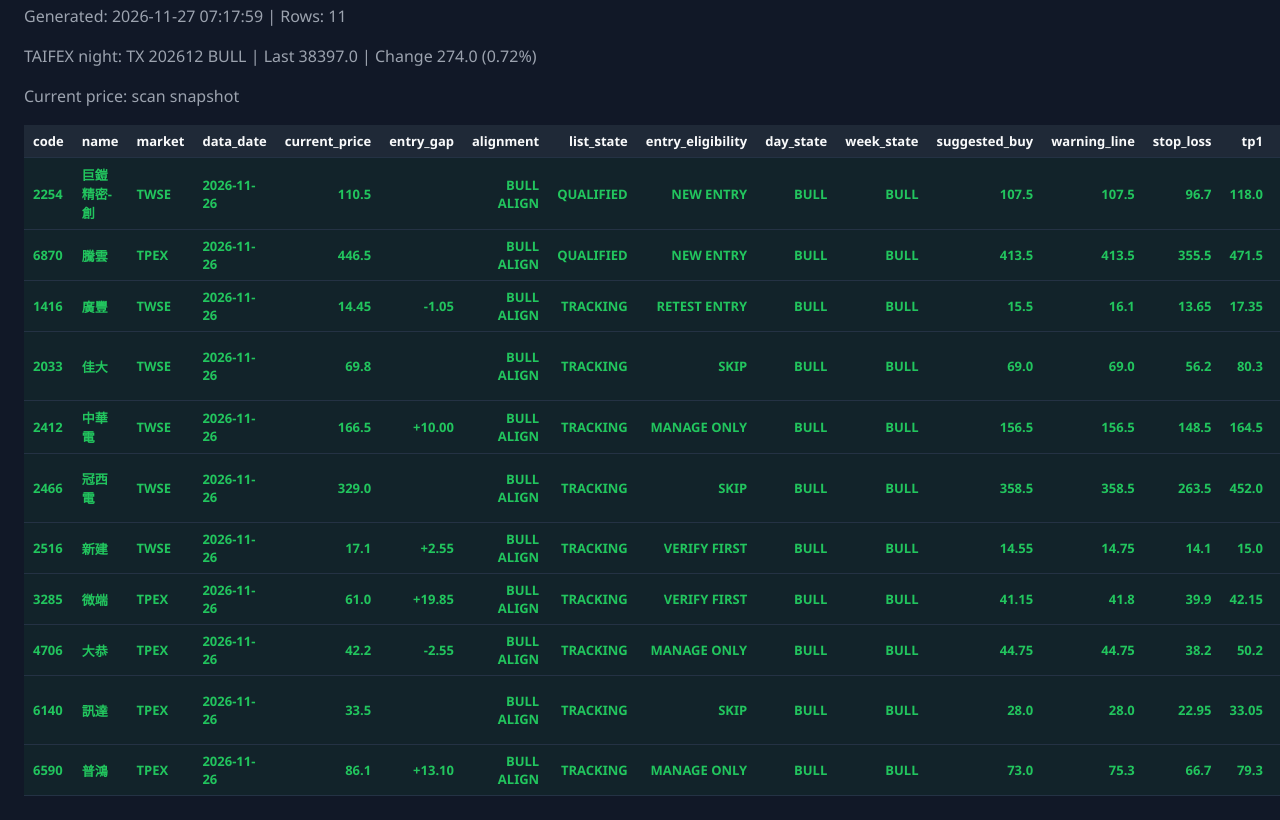
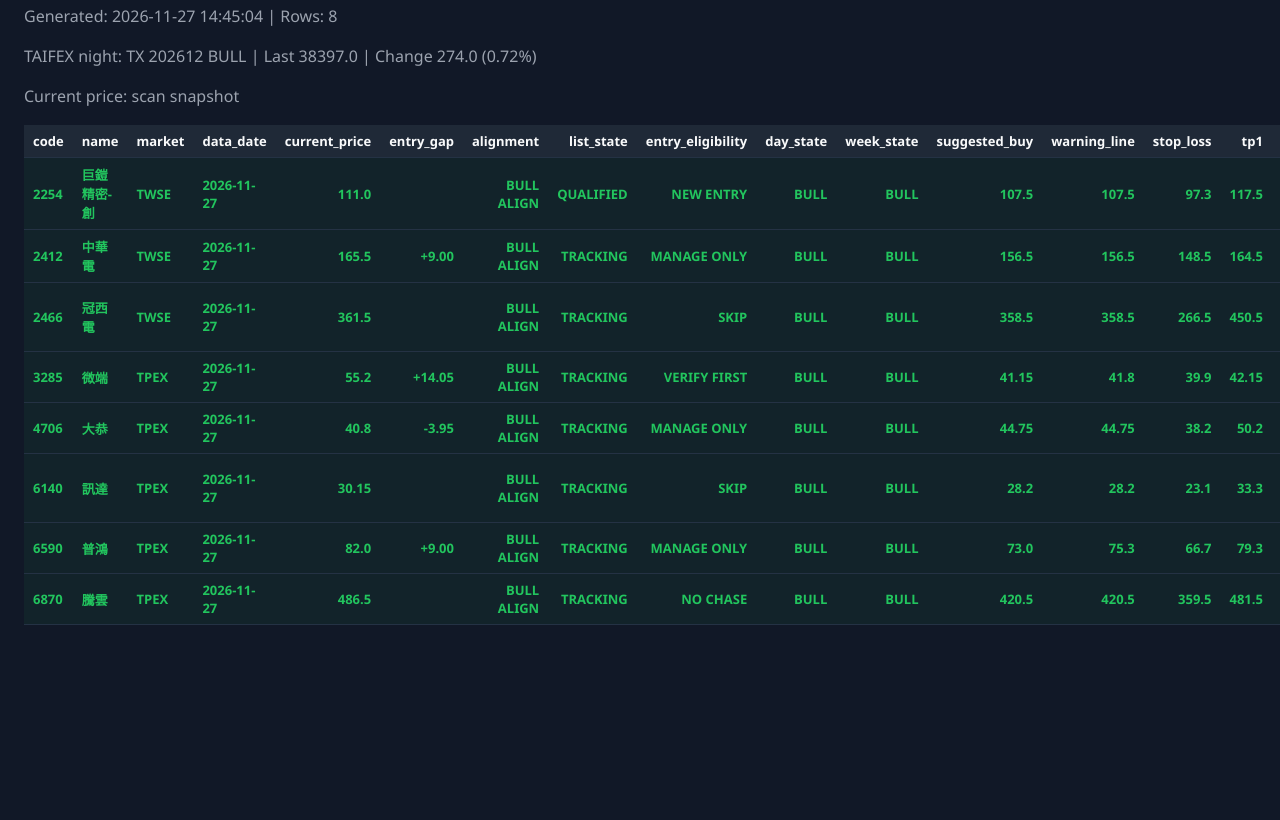
Before and after one commit to ji3ul45lcj04-beep/abo-tw-stock-alignment, a plain HTML site: page docs/index.html in a window 1280 px wide. Shown: the part 57-877 px from the top of the page. After the commit the page ends 800 px from the top, so only its background shows below. Drawn offline with Linux system fonts and the light colour scheme.

Commit message:
chore: update Taiwan stock alignment snapshot

```diff
--- a/docs/index.html
+++ b/docs/index.html
@@ -12,7 +12,7 @@ th{position:sticky;top:0;background:#1f2937;color:#f9fafb}td:nth-child(1),td:nth
 .entry-gap-positive{color:#22c55e}.entry-gap-negative{color:#fb7185}.entry-gap-flat{color:#e5e7eb}
 </style></head><body>
 <h1>TW Day Week Alignment Scanner</h1>
-<div class='meta'>Generated: 2026-11-27 07:17:59 | Rows: 11</div>
+<div class='meta'>Generated: 2026-11-27 14:45:04 | Rows: 8</div>
 <div class='meta'>TAIFEX night: TX 202612 BULL | Last 38397.0 | Change 274.0 (0.72%)</div>
 <div class='meta'>Current price: scan snapshot</div>
 <table><thead><tr>
@@ -39,8 +39,8 @@ th{position:sticky;top:0;background:#1f2937;color:#f9fafb}td:nth-child(1),td:nth
 <td data-field='code' title=''>2254</td>
 <td data-field='name' title=''>巨鎧精密-創</td>
 <td data-field='market' title=''>TWSE</td>
-<td data-field='data_date' title=''>2026-11-26</td>
-<td data-field='current_price' title=''>110.5</td>
+<td data-field='data_date' title=''>2026-11-27</td>
+<td data-field='current_price' title=''>111.0</td>
 <td data-field='entry_gap' title=''></td>
 <td data-field='alignment' title=''>BULL ALIGN</td>
 <td data-field='list_state' title=''>QUALIFIED</td>
@@ -49,79 +49,19 @@ th{position:sticky;top:0;background:#1f2937;color:#f9fafb}td:nth-child(1),td:nth
 <td data-field='week_state' title=''>BULL</td>
 <td data-field='suggested_buy' title=''>107.5</td>
 <td data-field='warning_line' title=''>107.5</td>
-<td data-field='stop_loss' title=''>96.7</td>
-<td data-field='tp1' title=''>118.0</td>
-<td data-field='tp2' title=''>129.0</td>
-<td data-field='tp3' title=''>139.5</td>
+<td data-field='stop_loss' title=''>97.3</td>
+<td data-field='tp1' title=''>117.5</td>
+<td data-field='tp2' title=''>127.5</td>
+<td data-field='tp3' title=''>138.0</td>
 <td data-field='tp_status' title='計畫建立後尚未確認觸價'>WAIT BUY</td>
-</tr>
-<tr class='entry-ready' data-code='6870' data-market='TPEX' data-entry-active='0' data-base-status='WAIT BUY' data-far-entry-pct='15.0'>
-<td data-field='code' title=''>6870</td>
-<td data-field='name' title=''>騰雲</td>
-<td data-field='market' title=''>TPEX</td>
-<td data-field='data_date' title=''>2026-11-26</td>
-<td data-field='current_price' title=''>446.5</td>
-<td data-field='entry_gap' title=''></td>
-<td data-field='alignment' title=''>BULL ALIGN</td>
-<td data-field='list_state' title=''>QUALIFIED</td>
-<td data-field='entry_eligibility' title=''>NEW ENTRY</td>
-<td data-field='day_state' title=''>BULL</td>
-<td data-field='week_state' title=''>BULL</td>
-<td data-field='suggested_buy' title=''>413.5</td>
-<td data-field='warning_line' title=''>413.5</td>
-<td data-field='stop_loss' title=''>355.5</td>
-<td data-field='tp1' title=''>471.5</td>
-<td data-field='tp2' title=''>529.0</td>
-<td data-field='tp3' title=''>587.0</td>
-<td data-field='tp_status' title='計畫建立後尚未確認觸價'>WAIT BUY</td>
-</tr>
-<tr class='entry-ready' data-code='1416' data-market='TWSE' data-entry-active='1' data-base-status='ENTRY TOUCHED' data-far-entry-pct='15.0'>
-<td data-field='code' title=''>1416</td>
-<td data-field='name' title=''>廣豐</td>
-<td data-field='market' title=''>TWSE</td>
-<td data-field='data_date' title=''>2026-11-26</td>
-<td data-field='current_price' title=''>14.45</td>
-<td data-field='entry_gap' title=''>-1.05</td>
-<td data-field='alignment' title=''>BULL ALIGN</td>
-<td data-field='list_state' title=''>TRACKING</td>
-<td data-field='entry_eligibility' title=''>RETEST ENTRY</td>
-<td data-field='day_state' title=''>BULL</td>
-<td data-field='week_state' title=''>BULL</td>
-<td data-field='suggested_buy' title=''>15.5</td>
-<td data-field='warning_line' title=''>16.1</td>
-<td data-field='stop_loss' title=''>13.65</td>
-<td data-field='tp1' title=''>17.35</td>
-<td data-field='tp2' title=''>19.2</td>
-<td data-field='tp3' title=''>21.0</td>
-<td data-field='tp_status' title='計畫價位已觸及，非券商成交紀錄'>ENTRY TOUCHED</td>
-</tr>
-<tr class='entry-ready' data-code='2033' data-market='TWSE' data-entry-active='0' data-base-status='RISK TOO WIDE / SKIP' data-far-entry-pct='15.0'>
-<td data-field='code' title=''>2033</td>
-<td data-field='name' title=''>佳大</td>
-<td data-field='market' title=''>TWSE</td>
-<td data-field='data_date' title=''>2026-11-26</td>
-<td data-field='current_price' title=''>69.8</td>
-<td data-field='entry_gap' title=''></td>
-<td data-field='alignment' title=''>BULL ALIGN</td>
-<td data-field='list_state' title=''>TRACKING</td>
-<td data-field='entry_eligibility' title=''>SKIP</td>
-<td data-field='day_state' title=''>BULL</td>
-<td data-field='week_state' title=''>BULL</td>
-<td data-field='suggested_buy' title=''>69.0</td>
-<td data-field='warning_line' title=''>69.0</td>
-<td data-field='stop_loss' title=''>56.2</td>
-<td data-field='tp1' title=''>80.3</td>
-<td data-field='tp2' title=''>94.6</td>
-<td data-field='tp3' title=''>107.0</td>
-<td data-field='tp_status' title='停損距離超過風險上限，本次略過'>RISK TOO WIDE / SKIP</td>
 </tr>
 <tr class='entry-ready' data-code='2412' data-market='TWSE' data-entry-active='1' data-base-status='TP1 GET' data-far-entry-pct='15.0'>
 <td data-field='code' title=''>2412</td>
 <td data-field='name' title=''>中華電</td>
 <td data-field='market' title=''>TWSE</td>
-<td data-field='data_date' title=''>2026-11-26</td>
-<td data-field='current_price' title=''>166.5</td>
-<td data-field='entry_gap' title=''>+10.00</td>
+<td data-field='data_date' title=''>2026-11-27</td>
+<td data-field='current_price' title=''>165.5</td>
+<td data-field='entry_gap' title=''>+9.00</td>
 <td data-field='alignment' title=''>BULL ALIGN</td>
 <td data-field='list_state' title=''>TRACKING</td>
 <td data-field='entry_eligibility' title=''>MANAGE ONLY</td>
@@ -139,8 +79,8 @@ th{position:sticky;top:0;background:#1f2937;color:#f9fafb}td:nth-child(1),td:nth
 <td data-field='code' title=''>2466</td>
 <td data-field='name' title=''>冠西電</td>
 <td data-field='market' title=''>TWSE</td>
-<td data-field='data_date' title=''>2026-11-26</td>
-<td data-field='current_price' title=''>329.0</td>
+<td data-field='data_date' title=''>2026-11-27</td>
+<td data-field='current_price' title=''>361.5</td>
 <td data-field='entry_gap' title=''></td>
 <td data-field='alignment' title=''>BULL ALIGN</td>
 <td data-field='list_state' title=''>TRACKING</td>
@@ -149,39 +89,19 @@ th{position:sticky;top:0;background:#1f2937;color:#f9fafb}td:nth-child(1),td:nth
 <td data-field='week_state' title=''>BULL</td>
 <td data-field='suggested_buy' title=''>358.5</td>
 <td data-field='warning_line' title=''>358.5</td>
-<td data-field='stop_loss' title=''>263.5</td>
-<td data-field='tp1' title=''>452.0</td>
-<td data-field='tp2' title=''>548.0</td>
-<td data-field='tp3' title=''>643.0</td>
+<td data-field='stop_loss' title=''>266.5</td>
+<td data-field='tp1' title=''>450.5</td>
+<td data-field='tp2' title=''>542.0</td>
+<td data-field='tp3' title=''>634.0</td>
 <td data-field='tp_status' title='停損距離超過風險上限，本次略過'>RISK TOO WIDE / SKIP</td>
-</tr>
-<tr class='entry-ready' data-code='2516' data-market='TWSE' data-entry-active='1' data-base-status='ORDER UNKNOWN' data-far-entry-pct='15.0'>
-<td data-field='code' title=''>2516</td>
-<td data-field='name' title=''>新建</td>
-<td data-field='market' title=''>TWSE</td>
-<td data-field='data_date' title=''>2026-11-26</td>
-<td data-field='current_price' title=''>17.1</td>
-<td data-field='entry_gap' title=''>+2.55</td>
-<td data-field='alignment' title=''>BULL ALIGN</td>
-<td data-field='list_state' title=''>TRACKING</td>
-<td data-field='entry_eligibility' title=''>VERIFY FIRST</td>
-<td data-field='day_state' title=''>BULL</td>
-<td data-field='week_state' title=''>BULL</td>
-<td data-field='suggested_buy' title=''>14.55</td>
-<td data-field='warning_line' title=''>14.75</td>
-<td data-field='stop_loss' title=''>14.1</td>
-<td data-field='tp1' title=''>15.0</td>
-<td data-field='tp2' title=''>15.45</td>
-<td data-field='tp3' title=''>15.9</td>
-<td data-field='tp_status' title='日線無法確定觸價先後，需核對分時資料'>ORDER UNKNOWN</td>
 </tr>
 <tr class='entry-ready' data-code='3285' data-market='TPEX' data-entry-active='1' data-base-status='ORDER UNKNOWN' data-far-entry-pct='15.0'>
 <td data-field='code' title=''>3285</td>
 <td data-field='name' title=''>微端</td>
 <td data-field='market' title=''>TPEX</td>
-<td data-field='data_date' title=''>2026-11-26</td>
-<td data-field='current_price' title=''>61.0</td>
-<td data-field='entry_gap' title=''>+19.85</td>
+<td data-field='data_date' title=''>2026-11-27</td>
+<td data-field='current_price' title=''>55.2</td>
+<td data-field='entry_gap' title=''>+14.05</td>
 <td data-field='alignment' title=''>BULL ALIGN</td>
 <td data-field='list_state' title=''>TRACKING</td>
 <td data-field='entry_eligibility' title=''>VERIFY FIRST</td>
@@ -199,9 +119,9 @@ th{position:sticky;top:0;background:#1f2937;color:#f9fafb}td:nth-child(1),td:nth
 <td data-field='code' title=''>4706</td>
 <td data-field='name' title=''>大恭</td>
 <td data-field='market' title=''>TPEX</td>
-<td data-field='data_date' title=''>2026-11-26</td>
-<td data-field='current_price' title=''>42.2</td>
-<td data-field='entry_gap' title=''>-2.55</td>
+<td data-field='data_date' title=''>2026-11-27</td>
+<td data-field='current_price' title=''>40.8</td>
+<td data-field='entry_gap' title=''>-3.95</td>
 <td data-field='alignment' title=''>BULL ALIGN</td>
 <td data-field='list_state' title=''>TRACKING</td>
 <td data-field='entry_eligibility' title=''>MANAGE ONLY</td>
@@ -219,29 +139,29 @@ th{position:sticky;top:0;background:#1f2937;color:#f9fafb}td:nth-child(1),td:nth
 <td data-field='code' title=''>6140</td>
 <td data-field='name' title=''>訊達</td>
 <td data-field='market' title=''>TPEX</td>
-<td data-field='data_date' title=''>2026-11-26</td>
-<td data-field='current_price' title=''>33.5</td>
+<td data-field='data_date' title=''>2026-11-27</td>
+<td data-field='current_price' title=''>30.15</td>
 <td data-field='entry_gap' title=''></td>
 <td data-field='alignment' title=''>BULL ALIGN</td>
 <td data-field='list_state' title=''>TRACKING</td>
 <td data-field='entry_eligibility' title=''>SKIP</td>
 <td data-field='day_state' title=''>BULL</td>
 <td data-field='week_state' title=''>BULL</td>
-<td data-field='suggested_buy' title=''>28.0</td>
-<td data-field='warning_line' title=''>28.0</td>
-<td data-field='stop_loss' title=''>22.95</td>
-<td data-field='tp1' title=''>33.05</td>
+<td data-field='suggested_buy' title=''>28.2</td>
+<td data-field='warning_line' title=''>28.2</td>
+<td data-field='stop_loss' title=''>23.1</td>
+<td data-field='tp1' title=''>33.3</td>
 <td data-field='tp2' title=''>35.95</td>
-<td data-field='tp3' title=''>43.15</td>
+<td data-field='tp3' title=''>43.45</td>
 <td data-field='tp_status' title='停損距離超過風險上限，本次略過'>RISK TOO WIDE / SKIP</td>
 </tr>
 <tr class='entry-ready' data-code='6590' data-market='TPEX' data-entry-active='1' data-base-status='TP3 GET' data-far-entry-pct='15.0'>
 <td data-field='code' title=''>6590</td>
 <td data-field='name' title=''>普鴻</td>
 <td data-field='market' title=''>TPEX</td>
-<td data-field='data_date' title=''>2026-11-26</td>
-<td data-field='current_price' title=''>86.1</td>
-<td data-field='entry_gap' title=''>+13.10</td>
+<td data-field='data_date' title=''>2026-11-27</td>
+<td data-field='current_price' title=''>82.0</td>
+<td data-field='entry_gap' title=''>+9.00</td>
 <td data-field='alignment' title=''>BULL ALIGN</td>
 <td data-field='list_state' title=''>TRACKING</td>
 <td data-field='entry_eligibility' title=''>MANAGE ONLY</td>
@@ -255,4 +175,24 @@ th{position:sticky;top:0;background:#1f2937;color:#f9fafb}td:nth-child(1),td:nth
 <td data-field='tp3' title=''>89.3</td>
 <td data-field='tp_status' title=''>TP3 GET</td>
 </tr>
+<tr class='entry-ready' data-code='6870' data-market='TPEX' data-entry-active='0' data-base-status='WAIT BUY' data-far-entry-pct='15.0'>
+<td data-field='code' title=''>6870</td>
+<td data-field='name' title=''>騰雲</td>
+<td data-field='market' title=''>TPEX</td>
+<td data-field='data_date' title=''>2026-11-27</td>
+<td data-field='current_price' title=''>486.5</td>
+<td data-field='entry_gap' title=''></td>
+<td data-field='alignment' title=''>BULL ALIGN</td>
+<td data-field='list_state' title=''>TRACKING</td>
+<td data-field='entry_eligibility' title=''>NO CHASE</td>
+<td data-field='day_state' title=''>BULL</td>
+<td data-field='week_state' title=''>BULL</td>
+<td data-field='suggested_buy' title=''>420.5</td>
+<td data-field='warning_line' title=''>420.5</td>
+<td data-field='stop_loss' title=''>359.5</td>
+<td data-field='tp1' title=''>481.5</td>
+<td data-field='tp2' title=''>533.0</td>
+<td data-field='tp3' title=''>603.0</td>
+<td data-field='tp_status' title='現價高於參考買進價超過設定門檻，不追價'>TOO FAR / NO CHASE</td>
+</tr>
 </tbody></table></body></html>
```
Also changed, not shown: docs/tw_day_week_alignment.csv (+8 -11 lines), data/alignment_plans.json.
